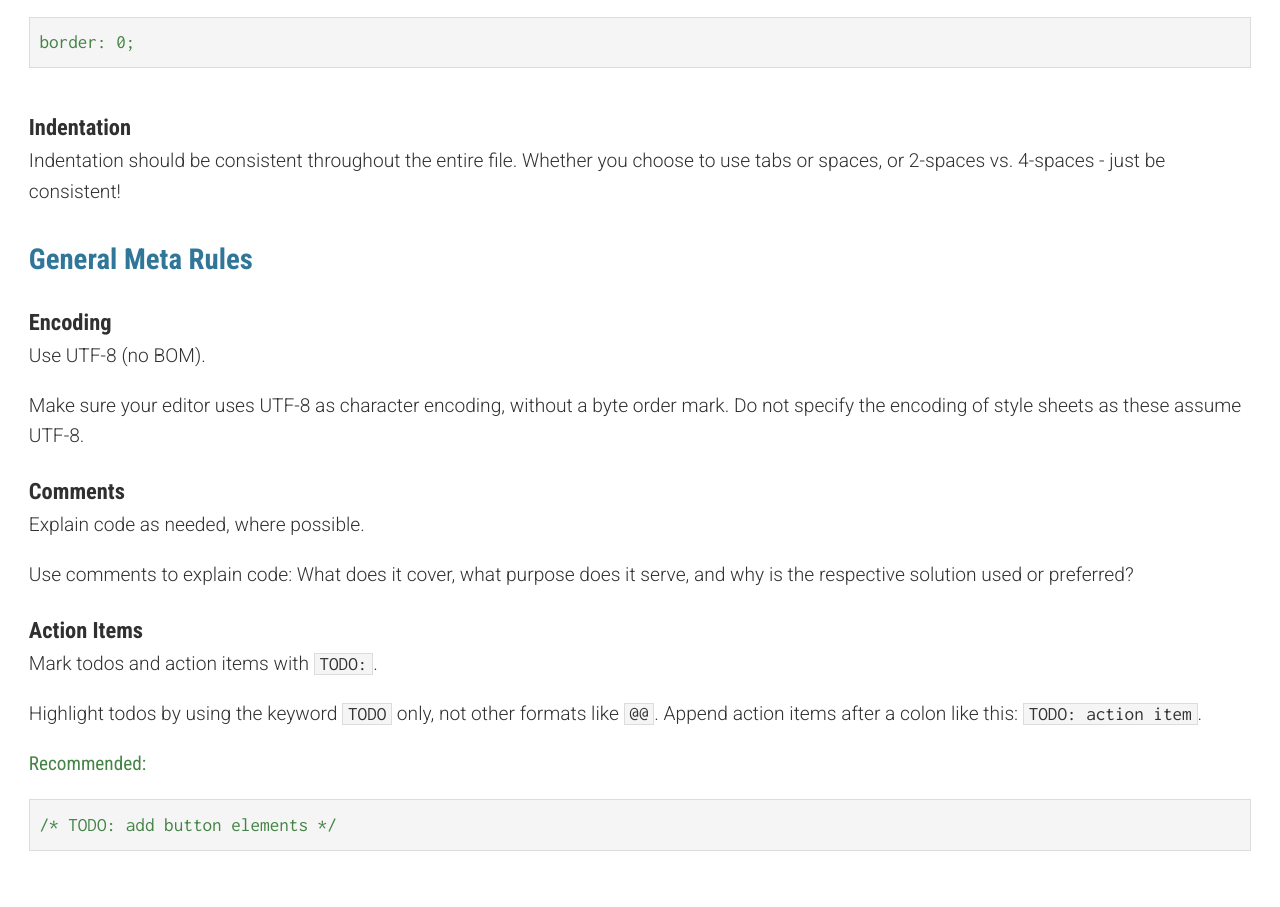
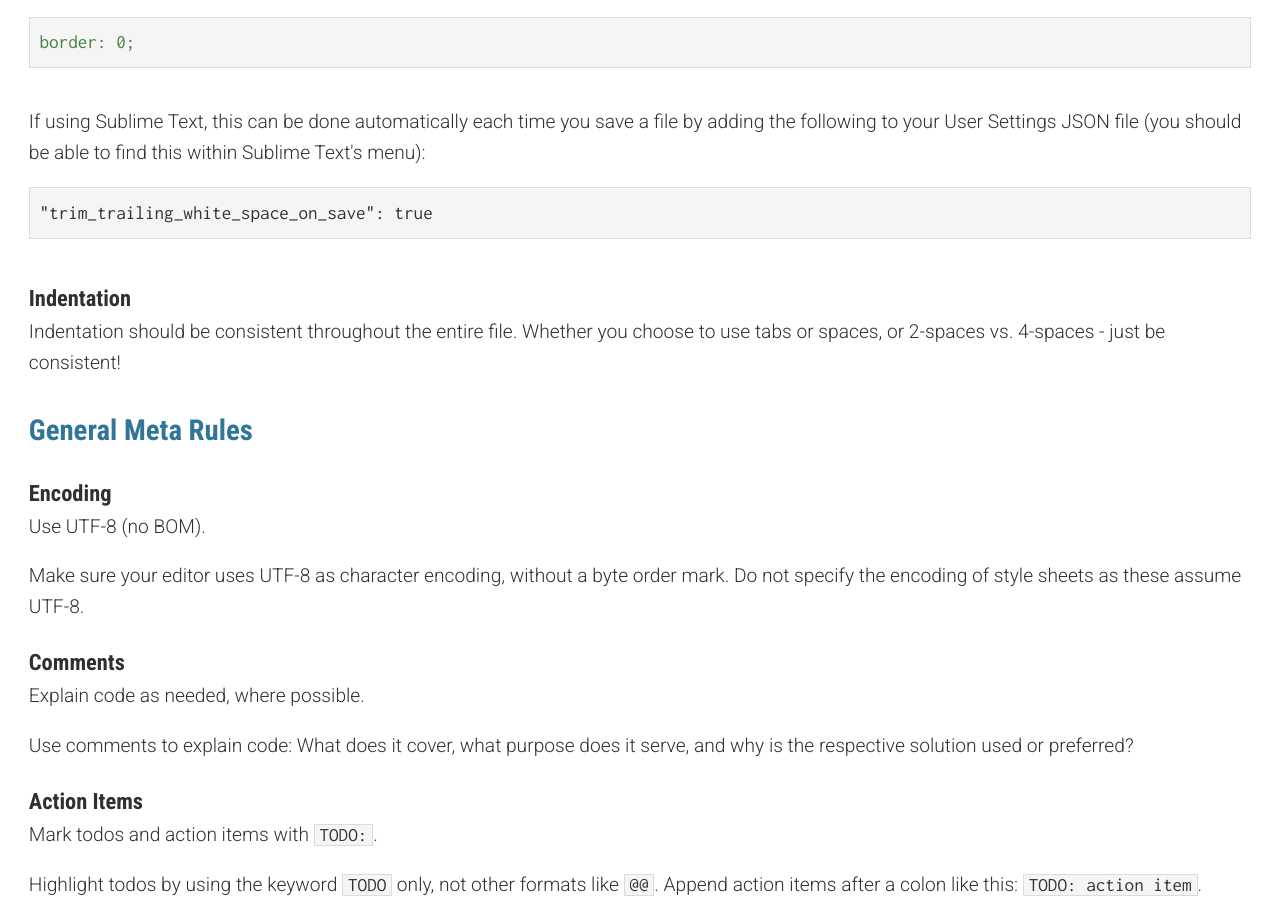
Before and after one commit to udacity/frontend-nanodegree-styleguide, a website: page css.html in a window 1280 px wide. Shown: the part 1114-2021 px from the top of the page. Drawn offline with Linux system fonts and the light colour scheme.

Commit message:
Added instructions to configure Sublime Text to trim trailing white space automatically.

```diff
--- a/css.html
+++ b/css.html
@@ -50,6 +50,10 @@
 
             <h4 class="recommended">Recommended:</h4>
             <pre><code class="recommended">border: 0;</code></pre>
+
+            <p>If using Sublime Text, this can be done automatically each time you save a file by adding the following to your User Settings JSON file (you should be able to find this within Sublime Text's menu):</p>
+
+            <pre><code>"trim_trailing_white_space_on_save": true</code></pre>
         </article>
 
         <article>
```
Also changed, not shown: index.html (+4 -0 lines), javascript.html (+4 -0 lines).
